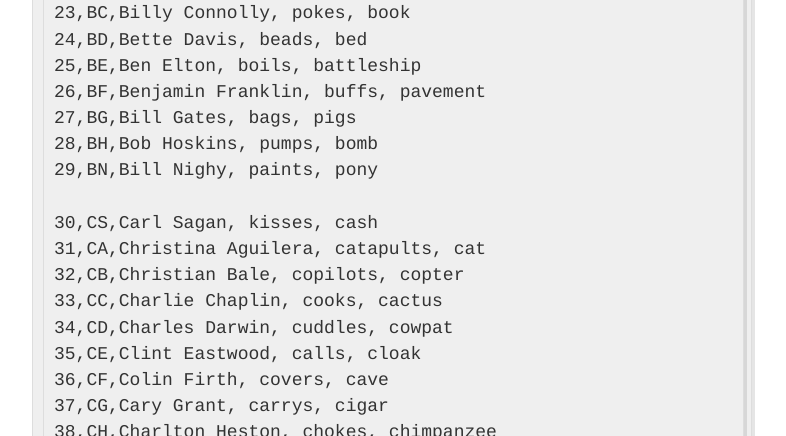
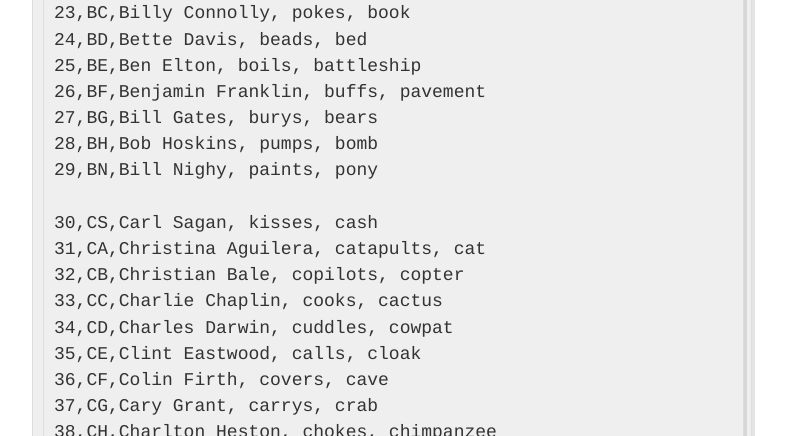
Before and after one commit to oliversarmy/oliversarmy.github.io, a Jekyll site: the page built from _posts/2015-7-10-MajoricSystem.md, in a window 1280 px wide and 1400 px high, scrolled down 5205 px. Shown: the part 964-1400 px from the top of the window, without its empty margins (248-1034 px from the left). Built offline with Jekyll 4.4.1, drawn with Linux system fonts in a browser that asks for light colours; Markdown is read by kramdown in place of the engine named in the settings; some of the changed text lies outside the part shown.

Commit message:
word changes

```diff
--- a/_posts/2015-7-10-MajoricSystem.md
+++ b/_posts/2015-7-10-MajoricSystem.md
@@ -202,7 +202,7 @@ number,initials,name,action,object
 24,BD,Bette Davis, beads, bed
 25,BE,Ben Elton, boils, battleship
 26,BF,Benjamin Franklin, buffs, pavement
-27,BG,Bill Gates, bags, pigs
+27,BG,Bill Gates, burys, bears
 28,BH,Bob Hoskins, pumps, bomb
 29,BN,Bill Nighy, paints, pony
 
@@ -213,7 +213,7 @@ number,initials,name,action,object
 34,CD,Charles Darwin, cuddles, cowpat
 35,CE,Clint Eastwood, calls, cloak
 36,CF,Colin Firth, covers, cave
-37,CG,Cary Grant, carrys, cigar
+37,CG,Cary Grant, carrys, crab
 38,CH,Charlton Heston, chokes, chimpanzee
 39,CN,Chuck Norris, constructs, canal
 
```
Also changed, not shown: other parts of _posts/2015-7-10-MajoricSystem.md (+6 -6 lines).
